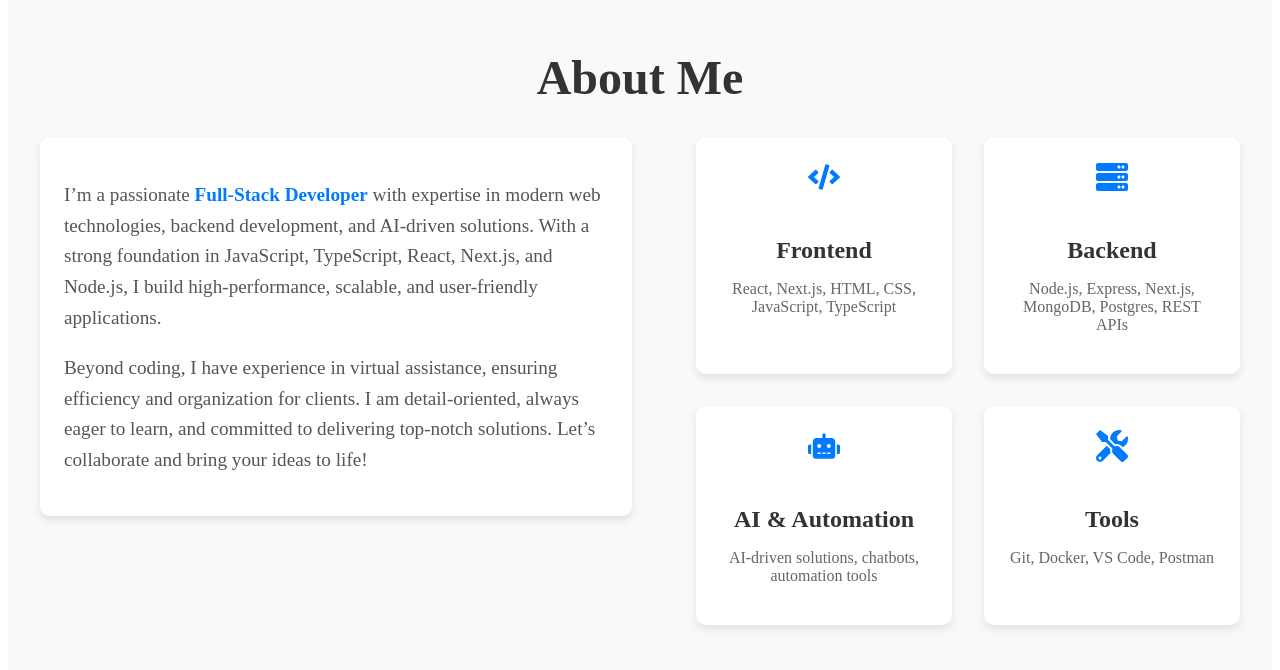
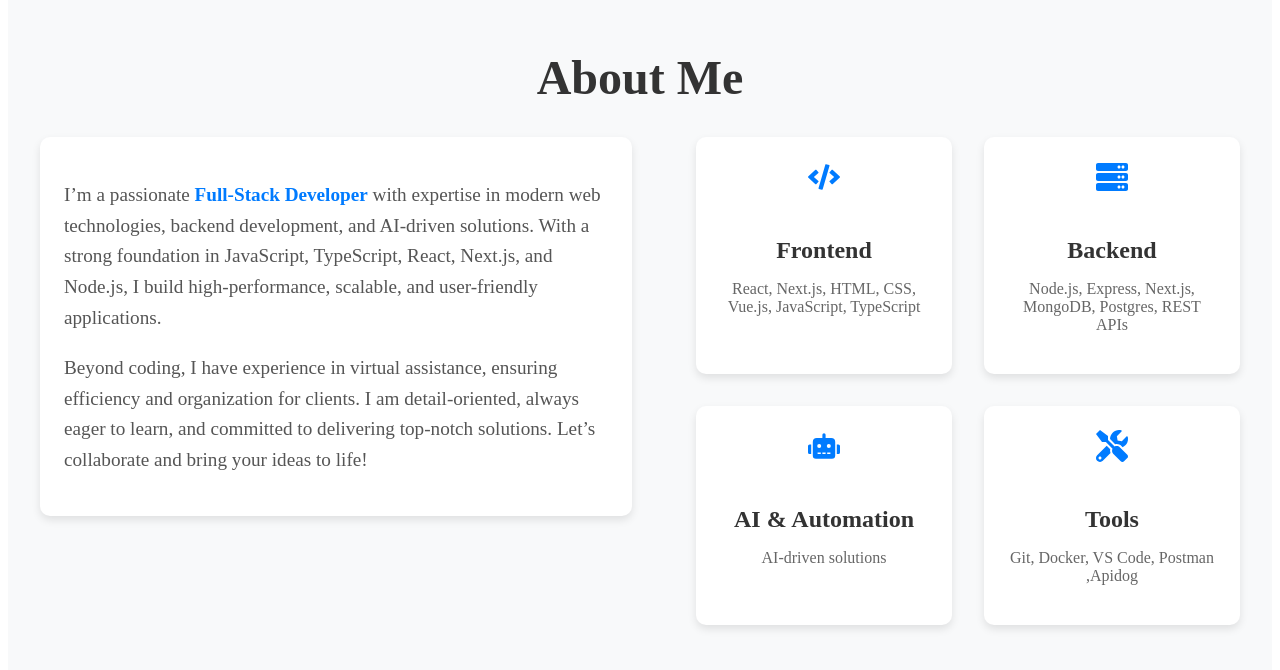
Before and after one commit to siyamregn777/portfolio, a Next.js app: page /about in a window 1280 px wide. Shown: the part 244-914 px from the top of the page. Built offline with nearby package versions, Linux system fonts and the light colour scheme.

Commit message:
update portfolio image and link; enhance skills section in about page

```diff
--- a/src/app/about/page.tsx
+++ b/src/app/about/page.tsx
@@ -30,7 +30,7 @@ export default function About() {
             <div className="skill-card">
               <FaCode className="skill-icon" />
               <h3>Frontend</h3>
-              <p>React, Next.js, HTML, CSS, JavaScript, TypeScript</p>
+              <p>React, Next.js, HTML, CSS,   Vue.js,   JavaScript, TypeScript</p>
             </div>
             <div className="skill-card">
               <FaServer className="skill-icon" />
@@ -40,12 +40,12 @@ export default function About() {
             <div className="skill-card">
               <FaRobot className="skill-icon" />
               <h3>AI & Automation</h3>
-              <p>AI-driven solutions, chatbots, automation tools</p>
+              <p>AI-driven solutions</p>
             </div>
             <div className="skill-card">
               <FaTools className="skill-icon" />
               <h3>Tools</h3>
-              <p>Git, Docker, VS Code, Postman</p>
+              <p>Git, Docker, VS Code, Postman ,Apidog</p>
             </div>
           </div>
         </div>
--- a/src/app/portfolio/page.tsx
+++ b/src/app/portfolio/page.tsx
@@ -5,7 +5,7 @@ import './portfolio.css';
 import Image from 'next/image';
 import image1 from '../../../public/assets/img/Screenshot 2025-03-05 170721.png';
 import image2 from '../../../public/assets/img/Screenshot 2025-03-05 170450.png';
-import image3 from '../../../public/assets/img/Screenshot 2025-03-05 183027.png';
+import image3 from '../../../public/assets/img/Screenshot 2025-03-20 191000.png';
 // import image4 from '../../../public/assets/img/Screenshot 2025-03-05 183703.png';
 import { useTheme } from '@/context/ThemeContext';
 
@@ -31,7 +31,7 @@ export default function Portfolio() {
       title: "Portfolio Website",
       description: "A personal portfolio to showcase projects and skills.",
       image: image3,
-      link: "https://portfoliomine-seven.vercel.app/"
+      link: "https://taskmanage-ecru.vercel.app/"
     },
     // {
     //   id: 4,
```
Also changed, not shown: public/assets/img/Screenshot 2025-03-20 191000.png (added).
